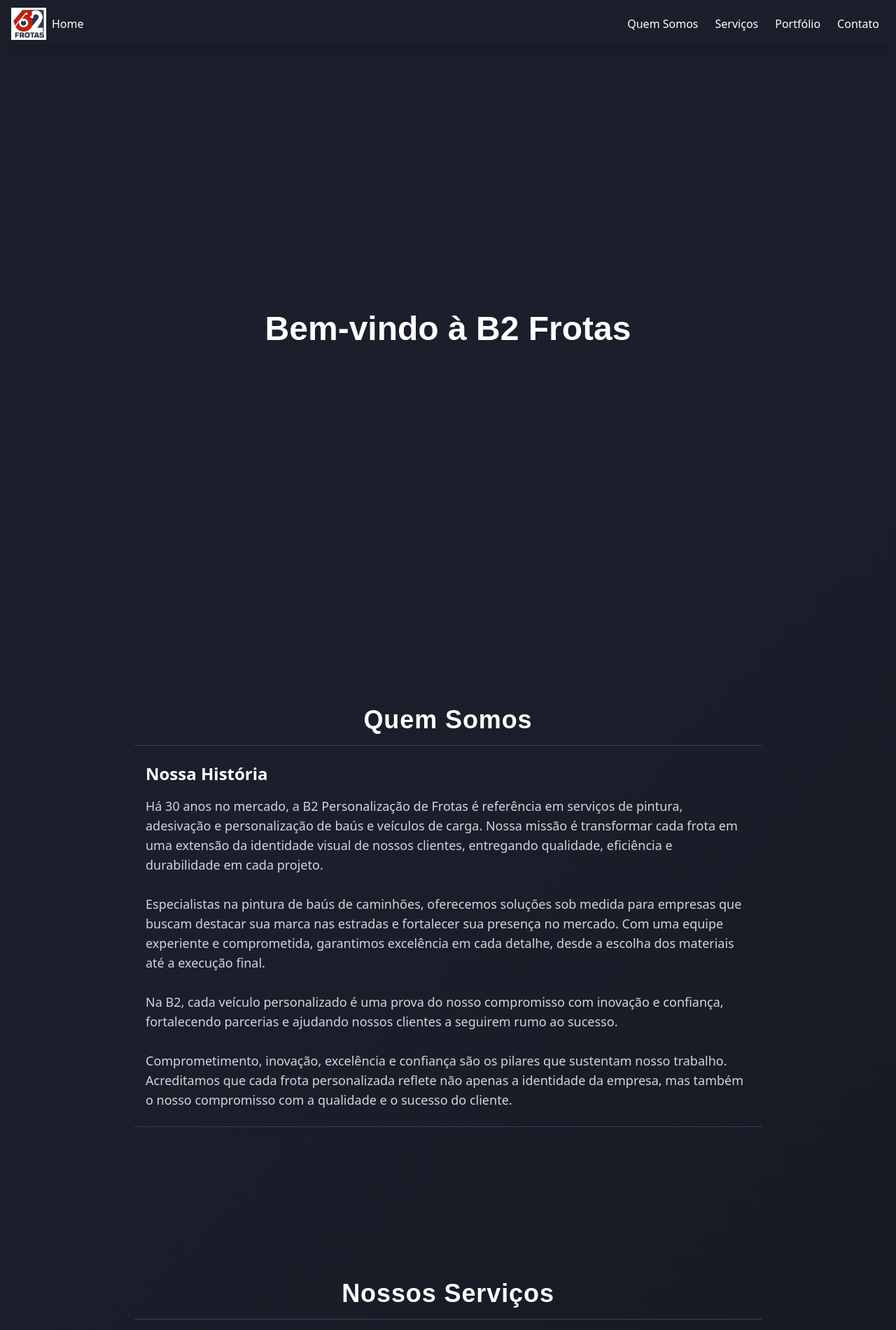
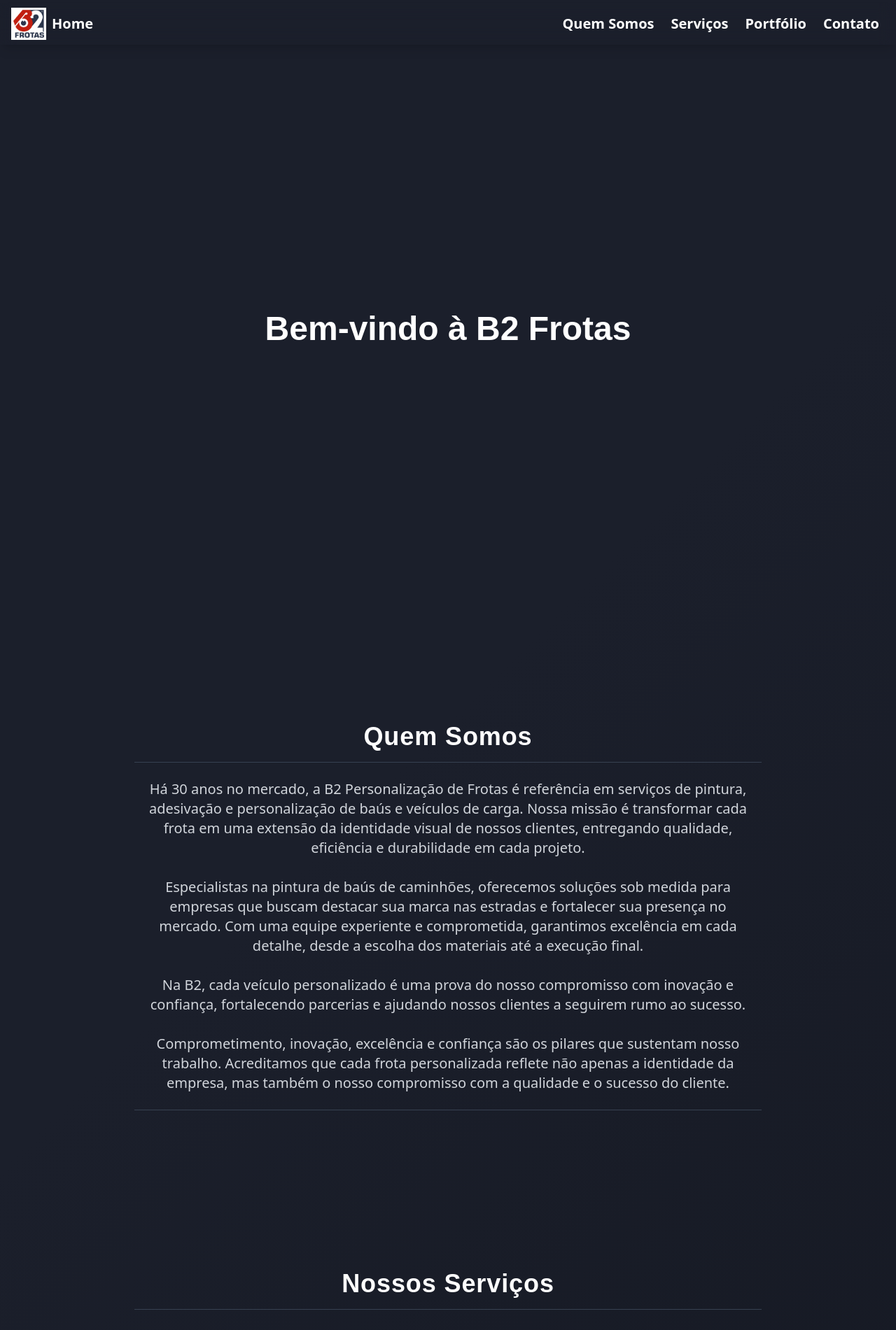
Before and after one commit to brunosenadev/b2-frotas-projeto, a Next.js app: page / in a window 1280 px wide. Shown: the top 1901 px of the page at 70% size. Built offline with nearby package versions, Linux system fonts and the light colour scheme.

Commit message:
feat: created contact session

```diff
--- a/package.json
+++ b/package.json
@@ -9,6 +9,10 @@
     "lint": "next lint"
   },
   "dependencies": {
+    "@fortawesome/fontawesome-svg-core": "^6.6.0",
+    "@fortawesome/free-brands-svg-icons": "^6.6.0",
+    "@fortawesome/free-solid-svg-icons": "^6.6.0",
+    "@fortawesome/react-fontawesome": "^0.2.2",
     "@hookform/resolvers": "^3.9.0",
     "@radix-ui/react-dialog": "^1.1.2",
     "@radix-ui/react-icons": "^1.3.0",
--- a/src/app/page.tsx
+++ b/src/app/page.tsx
@@ -7,6 +7,9 @@
   NavigationMenuList,
 } from "@/components/ui/navigation-menu";
 import Image from "next/image";
+import { FontAwesomeIcon } from '@fortawesome/react-fontawesome';
+import { faWhatsapp, faInstagram, faFacebook, faLinkedin } from '@fortawesome/free-brands-svg-icons';
+import { useEffect } from "react";
 
 export default function Home() {
   const handleScroll = (id: string) => {
@@ -15,6 +18,10 @@
       section.scrollIntoView({ behavior: "smooth" });
     }
   };
+
+  useEffect(() => {
+    handleScroll('home');
+  }, []);
 
   return (
     <div
@@ -29,7 +36,7 @@
     >
       <div className="fixed top-0 left-0 w-full z-50">
         <NavigationMenu
-          className="shadow-lg w-full mt-1 bg-transparent min-w-full backdrop-blur-md h-[60px] flex items-center justify-between"
+          className="shadow-lg w-full mt-1 bg-transparent min-w-full backdrop-blur-md h-[60px] flex items-center justify-between overflow-x-auto"
         >
           <div className="flex items-center ml-4">
             <Image
@@ -41,22 +48,22 @@
             />
             <NavigationMenuList>
               <NavigationMenuItem>
-                <NavigationMenuLink onClick={() => handleScroll('home')}>Home</NavigationMenuLink>
+                <NavigationMenuLink onClick={() => handleScroll('home')} className="hover:cursor-pointer font-bold text-lg sm:text-xl">Home</NavigationMenuLink>
               </NavigationMenuItem>
             </NavigationMenuList>
           </div>
           <NavigationMenuList className="flex items-center space-x-6 mr-4">
             <NavigationMenuItem>
-              <NavigationMenuLink onClick={() => handleScroll('about')}>Quem Somos</NavigationMenuLink>
+              <NavigationMenuLink onClick={() => handleScroll('about')} className="hover:cursor-pointer font-bold text-lg sm:text-xl">Quem Somos</NavigationMenuLink>
             </NavigationMenuItem>
             <NavigationMenuItem>
-              <NavigationMenuLink onClick={() => handleScroll('services')}>Serviços</NavigationMenuLink>
+              <NavigationMenuLink onClick={() => handleScroll('services')} className="hover:cursor-pointer font-bold text-lg sm:text-xl">Serviços</NavigationMenuLink>
             </NavigationMenuItem>
             <NavigationMenuItem>
-              <NavigationMenuLink onClick={() => handleScroll('portfolio')}>Portfólio</NavigationMenuLink>
+              <NavigationMenuLink onClick={() => handleScroll('portfolio')} className="hover:cursor-pointer font-bold text-lg sm:text-xl">Portfólio</NavigationMenuLink>
             </NavigationMenuItem>
             <NavigationMenuItem>
-              <NavigationMenuLink onClick={() => handleScroll('contact')} className="mr-2 ">Contato</NavigationMenuLink>
+              <NavigationMenuLink onClick={() => handleScroll('contact')} className="mr-2 hover:cursor-pointer font-bold text-lg sm:text-xl">Contato</NavigationMenuLink>
             </NavigationMenuItem>
           </NavigationMenuList>
         </NavigationMenu>
@@ -67,7 +74,7 @@
             Bem-vindo à B2 Frotas
           </h1>
         </section>
-        <section id="about" className="min-h-screen flex flex-col items-center justify-center px-4 pt-20">
+        <section id="about" className="min-h-screen flex flex-col items-center justify-center text-center px-4 pt-20">
           <h2
             className="text-3xl sm:text-4xl font-bold tracking-wide mb-4"
             style={{
@@ -78,9 +85,8 @@
             Quem Somos
           </h2>
           <div className="flex flex-col space-y-6 w-full max-w-4xl">
-            <div className="flex flex-col items-start justify-between px-4 py-6 border-t border-b border-gray-700 hover:border-gray-500 transition duration-300">
-              <h3 className="text-xl sm:text-2xl font-semibold text-white mb-4">Nossa História</h3>
-              <p className="text-md sm:text-lg text-gray-300">
+            <div className="flex flex-col items-center justify-between px-4 py-6 border-t border-b border-gray-700 hover:border-gray-500 transition duration-300">
+              <p className="text-lg sm:text-xl text-gray-300">
                 Há 30 anos no mercado, a B2 Personalização de Frotas é referência em serviços de pintura, adesivação e personalização de baús e veículos de carga. Nossa missão é transformar cada frota em uma extensão da identidade visual de nossos clientes, entregando qualidade, eficiência e durabilidade em cada projeto.
                 <br /><br />
                 Especialistas na pintura de baús de caminhões, oferecemos soluções sob medida para empresas que buscam destacar sua marca nas estradas e fortalecer sua presença no mercado. Com uma equipe experiente e comprometida, garantimos excelência em cada detalhe, desde a escolha dos materiais até a execução final.
@@ -110,7 +116,7 @@
             ].map((service) => (
               <div key={service.title} className="flex flex-col items-center justify-between px-4 py-6 border-t border-b border-gray-700 hover:border-gray-500 transition duration-300">
                 <h3 className="text-xl sm:text-2xl font-semibold text-white mb-4">{service.title}</h3>
-                <p className="text-md sm:text-lg text-gray-300 text-center">
+                <p className="text-md sm:text-xl text-gray-300 text-center">
                   {service.description}
                 </p>
               </div>
@@ -120,8 +126,71 @@
         <section id="portfolio" className="min-h-screen flex items-center justify-center text-center px-4">
           <h2 className="text-3xl sm:text-4xl font-bold">Nosso Portfólio</h2>
         </section>
-        <section id="contact" className="min-h-screen flex items-center justify-center text-center px-4">
-          <h2 className="text-3xl sm:text-4xl font-bold">Contato</h2>
+        <section id="contact" className="min-h-screen flex flex-col items-center justify-center text-center px-4 pt-20">
+          <h2
+            className="text-3xl sm:text-4xl font-bold tracking-wide mb-4"
+            style={{
+              fontFamily: 'Poppins, sans-serif',
+              color: '#FFFFFF',
+            }}
+          >
+            Contato
+          </h2>
+          <div className="flex flex-col space-y-6w-full max-w-4xl">
+            <div className="flex flex-col items-center justify-between px-4 py-6 border-t border-b border-gray-700 hover:border-gray-500">
+              <div className="text-md items-center sm:text-lg text-gray-300">
+                <p>Leve sua marca para as estradas com inovação e confiança. <br /> Vamos juntos transformar a identidade da sua empresa!</p>
+                <br /><br />
+                <div className="flex space-x-4 items-center justify-center">
+                  <a href="https://wa.me/554792566795" target="_blank" rel="noopener noreferrer">
+                    <FontAwesomeIcon icon={faWhatsapp} size="2x" style={{ color: '#25D366' }} />
+                  </a>
+                  <a href="https://www.instagram.com/b2frotasoficial" target="_blank" rel="noopener noreferrer">
+                    <FontAwesomeIcon icon={faInstagram} size="2x" style={{ color: '#E1306C' }} />
+                  </a>
+                  <a href="https://www.facebook.com/seu-perfil-facebook" target="_blank" rel="noopener noreferrer">
+                    <FontAwesomeIcon icon={faFacebook} size="2x" style={{ color: '#4267B2' }} />
+                  </a>
+                  <a href="https://www.linkedin.com/in/seu-perfil-linkedin" target="_blank" rel="noopener noreferrer">
+                    <FontAwesomeIcon icon={faLinkedin} size="2x" style={{ color: '#0e76a8' }} />
+                  </a>
+                </div>
+                <br />
+                <h3 className="text-xl sm:text-2xl font-bold text-white mb-4">Entre em contato</h3>
+                <div className="mb-6">
+                  <p className="text-lg">
+                    <strong className="text-white">Email:</strong>
+                    <br />
+                    <a href="mailto:brunocdesena@gmail.com" className="text-gray-300 hover:text-gray-400">brunocdesena@gmail.com</a>
+                    <br />
+                    <a href="mailto:brunocdesenadesenvolvedor@gmail.com" className="text-gray-300 hover:text-gray-400">brunocdesenadesenvolvedor@gmail.com</a>
+                  </p>
+
+                  <p className="text-lg mt-4">
+                    <strong className="text-white">Telefone:</strong>
+                    <br />
+                    <a href="tel:+5547992566795" className="text-gray-300 hover:text-gray-400">(47) 99256-6795</a>
+                    <br />
+                    <a href="tel:+5547991703964" className="text-gray-300 hover:text-gray-400">(47) 99170-3964</a>
+                    <br />
+                    <a href="tel:+5547997511418" className="text-gray-300 hover:text-gray-400">(47) 99751-1418</a>
+                  </p>
+                </div>
+
+                <h4 className="text-xl sm:text-2xl font-bold text-white mb-4">Localização</h4>
+                <div className="mb-6">
+                  <iframe
+                    src="https://maps.google.com.br/maps?q=B2+Frotas+-+Personalização+de+Frotas&output=embed"
+                    width="900"
+                    height="300"
+                    style={{ border: 0 }}
+                    allowFullScreen
+                    loading="lazy">
+                  </iframe>
+                </div>
+              </div>
+            </div>
+          </div>
         </section>
       </div>
     </div>
```
Also changed, not shown: src/app/globals.css (+13 -0 lines), 1 other file (tests, documents, lock files or other folders).
